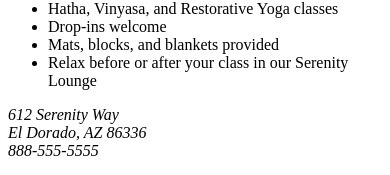
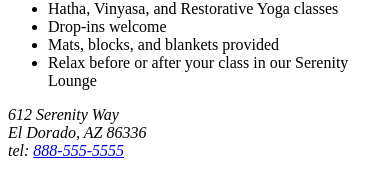
Before and after one commit to caleblawrencewebd152/webd152, a plain HTML site: page chapter3/yoga/index.html in a window 390 px wide. Shown: the part 343-518 px from the top of the page. Drawn offline with Linux system fonts and the light colour scheme.

Commit message:
Make phone number clickable in index.html

```diff
--- a/chapter3/yoga/index.html
+++ b/chapter3/yoga/index.html
@@ -34,7 +34,7 @@
 
         <address>612 Serenity Way <br>
             El Dorado, AZ 86336 <br>
-        888-555-5555</address>
+        tel: <a href="tel:888-555-5555">888-555-5555</a></address>
     </main>
 
     <footer><p><small><i>Copyright&copy; 2026 Path of Light Yoga Studio
```
